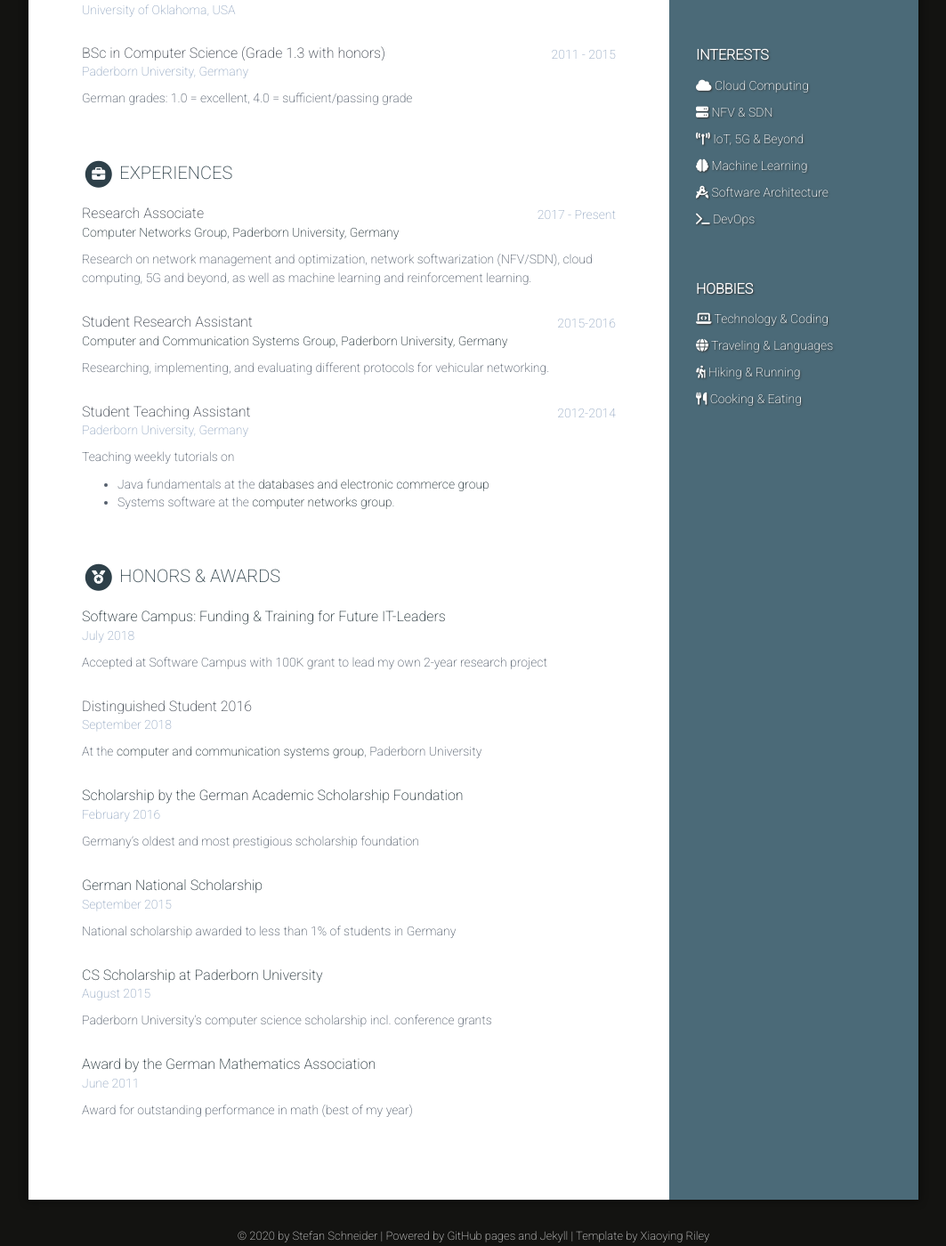
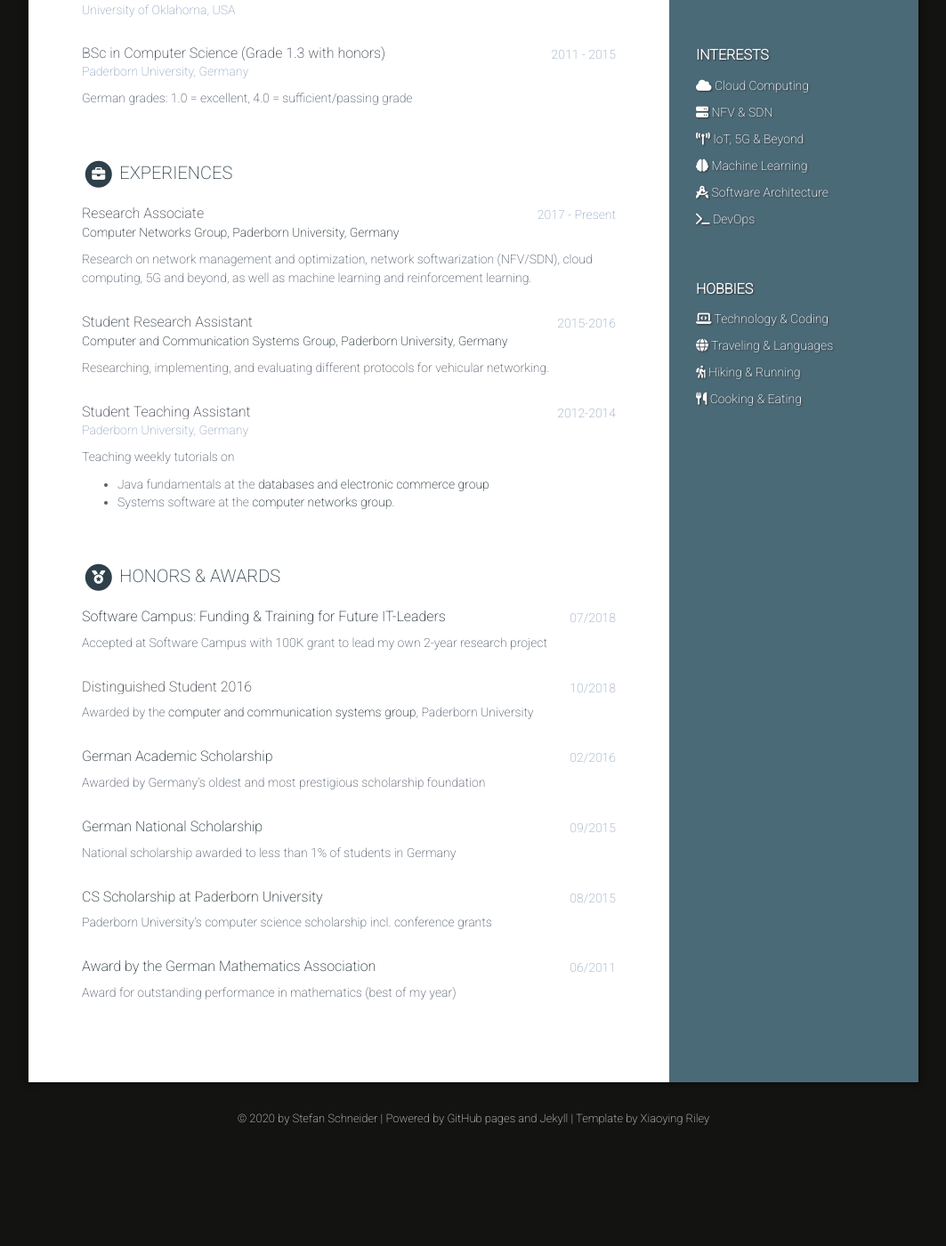
Before and after one commit to stefanbschneider/stefanbschneider.github.io, a Jekyll site: the page built from index.html, in a window 1280 px wide and 1400 px high, scrolled down 525 px. Shown: the whole window at 89% size, without its empty margins (108-1171 px from the left). Built offline with Jekyll 4.4.1, drawn with Linux system fonts in a browser that asks for light colours; nearby versions of some CDN libraries; after the commit the page ends 1793 px from its top, so only the background shows below that.

Commit message:
improved layout of awards

```diff
--- a/_data/data.yml
+++ b/_data/data.yml
@@ -130,27 +130,27 @@ awards:
   title: "Honors & Awards"
   awards:
   - name: "Software Campus: Funding & Training for Future IT-Leaders"
-    time: July 2018
+    time: 07/2018
     details: Accepted at Software Campus with 100K grant to lead my own 2-year research project
     link: "https://softwarecampus.de/en/"
   - name: "Distinguished Student 2016"
-    time: September 2018
-    details: "At the [computer and communication systems group](https://www.ccs-labs.org/), Paderborn University"
-  - name: "Scholarship by the German Academic Scholarship Foundation"
-    time: February 2016
-    details: Germany's oldest and most prestigious scholarship foundation
+    time: 10/2018
+    details: "Awarded by the [computer and communication systems group](https://www.ccs-labs.org/), Paderborn University"
+  - name: "German Academic Scholarship"
+    time: 02/2016
+    details: Awarded by Germany's oldest and most prestigious scholarship foundation
     link: "https://www.studienstiftung.de/en/leitbild/"
   - name: "German National Scholarship"
-    time: September 2015
+    time: 09/2015
     details: "National scholarship awarded to less than 1% of students in Germany"
     link: "https://www.studienfonds-owl.de/en/scholarships/deutschlandstipendium/"
   - name: CS Scholarship at Paderborn University
-    time: August 2015
+    time: 08/2015
     details: "Paderborn University's computer science scholarship incl. conference grants"
     link: https://cs.uni-paderborn.de/en/studies/kosten-und-finanzierung/prisma
   - name: Award by the German Mathematics Association
-    time: June 2011
-    details: "Award for outstanding performance in math (best of my year)"
+    time: 06/2011
+    details: "Award for outstanding performance in mathematics (best of my year)"
     link: https://www.mathematik.de/abiturpreis
 
 projects:
--- a/_includes/awards.html
+++ b/_includes/awards.html
@@ -22,10 +22,10 @@
           {{ award.name }}
           {% endif %}
           </h3>
-        <div class="time">{{ award.location }}</div>
+        <div class="time">{{ award.time }}</div>
       </div><!--//upper-row-->
 
-      <div class="company">{{ award.time }}</div>
+      <div class="company">{{ award.location }}</div>
 
     </div><!--//meta-->
 
```
